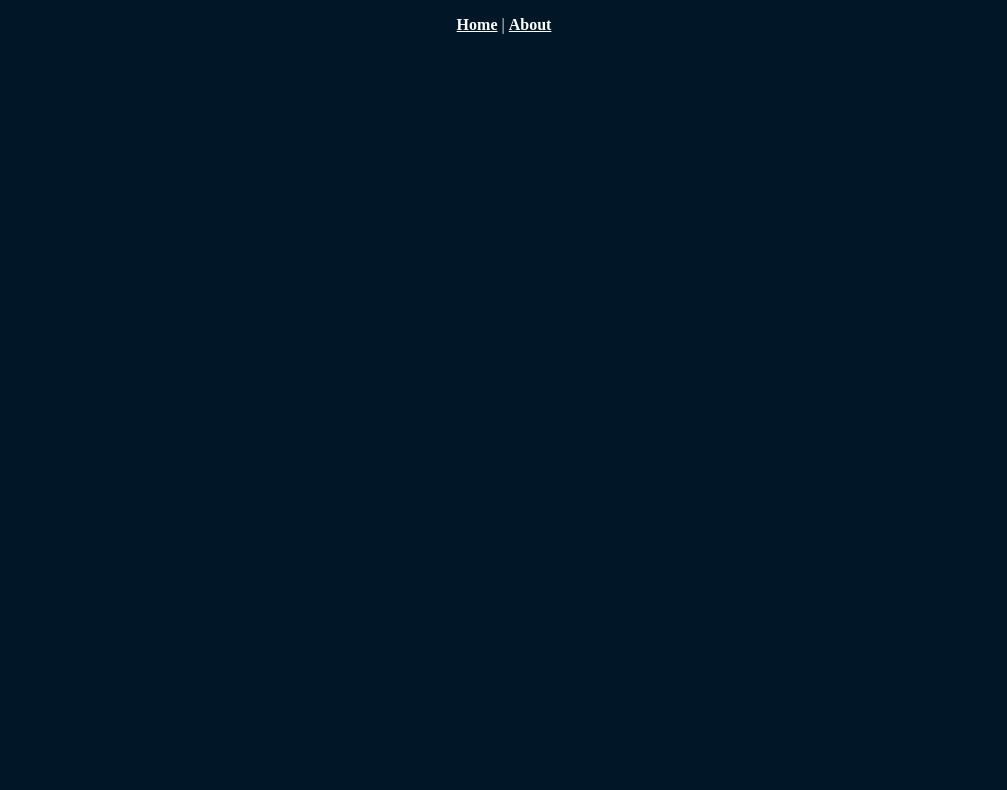
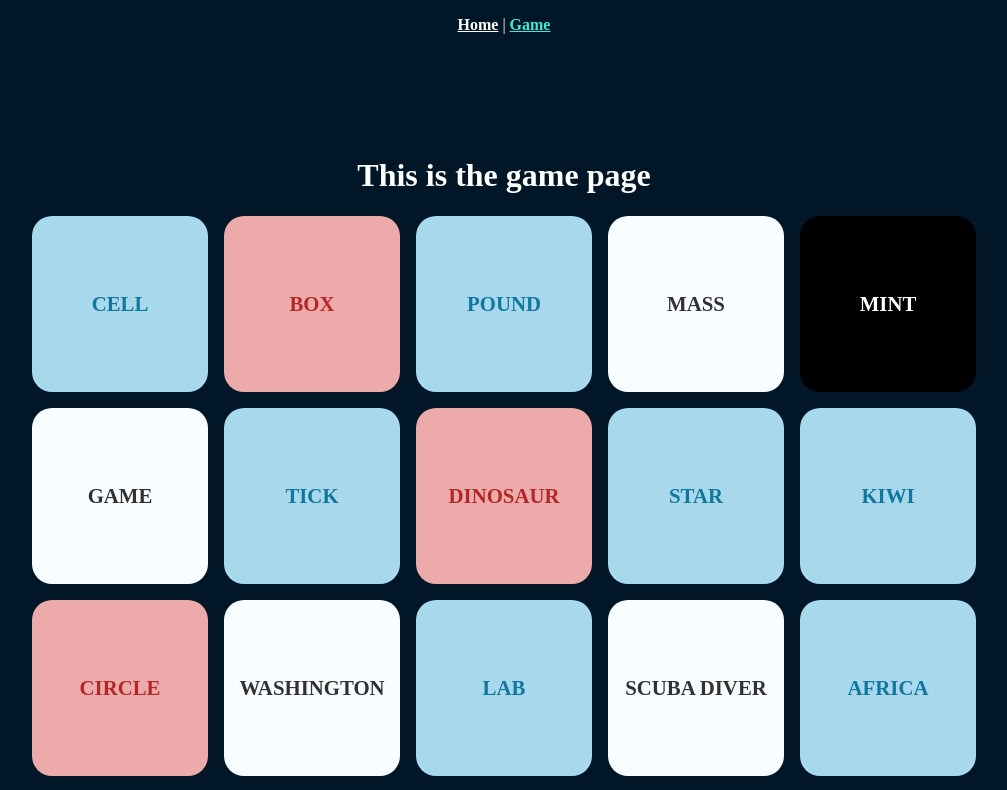
Before and after one commit to Syoongy/vue-codenames, a Vue app: page /#/game in a window 1280 px wide. Shown: the top 790 px of the page, without its empty margins (136-1143 px from the left). Built offline with nearby package versions, Linux system fonts and the light colour scheme.

Commit message:
Add game board and tiles

```diff
--- a/src/App.vue
+++ b/src/App.vue
@@ -2,7 +2,7 @@
   <div id="app">
     <div id="nav">
       <router-link to="/">Home</router-link>&nbsp;|
-      <router-link to="/about">About</router-link>
+      <router-link to="/game">Game</router-link>
     </div>
     <router-view id="content"/>
   </div>
--- /dev/null
+++ b/src/assets/defaultwords.json
@@ -0,0 +1,404 @@
+{
+  "val0": [
+    "AFRICA",
+    "AGENT",
+    "AIR",
+    "ALIEN",
+    "ALPS",
+    "AMAZON",
+    "AMBULANCE",
+    "AMERICA",
+    "ANGEL",
+    "ANTARCTICA",
+    "APPLE",
+    "ARM",
+    "ATLANTIS",
+    "AUSTRALIA",
+    "AZTEC",
+    "BACK",
+    "BALL",
+    "BAND",
+    "BANK",
+    "BAR",
+    "BARK",
+    "BAT",
+    "BATTERY",
+    "BEACH",
+    "BEAR",
+    "BEAT",
+    "BED",
+    "BEIJING",
+    "BELL",
+    "BELT",
+    "BERLIN",
+    "BERMUDA",
+    "BERRY",
+    "BILL",
+    "BLOCK",
+    "BOARD",
+    "BOLT",
+    "BOMB",
+    "BOND",
+    "BOOM",
+    "BOOT",
+    "BOTTLE",
+    "BOW",
+    "BOX",
+    "BRIDGE",
+    "BRUSH",
+    "BUCK",
+    "BUFFALO",
+    "BUG",
+    "BUGLE",
+    "BUTTON",
+    "CALF",
+    "CANADA",
+    "CAP",
+    "CAPITAL",
+    "CAR",
+    "CARD",
+    "CARROT",
+    "CASINO",
+    "CAST",
+    "CAT",
+    "CELL",
+    "CENTAUR",
+    "CENTER",
+    "CHAIR",
+    "CHANGE",
+    "CHARGE",
+    "CHECK",
+    "CHEST",
+    "CHICK",
+    "CHINA",
+    "CHOCOLATE",
+    "CHURCH",
+    "CIRCLE",
+    "CLIFF",
+    "CLOAK",
+    "CLUB",
+    "CODE",
+    "COLD",
+    "COMIC",
+    "COMPOUND",
+    "CONCERT",
+    "CONDUCTOR",
+    "CONTRACT",
+    "COOK",
+    "COPPER",
+    "COTTON",
+    "COURT",
+    "COVER",
+    "CRANE",
+    "CRASH",
+    "CRICKET",
+    "CROSS",
+    "CROWN",
+    "CYCLE",
+    "CZECH",
+    "DANCE",
+    "DATE",
+    "DAY",
+    "DEATH",
+    "DECK",
+    "DEGREE",
+    "DIAMOND",
+    "DICE",
+    "DINOSAUR",
+    "DISEASE",
+    "DOCTOR",
+    "DOG",
+    "DRAFT",
+    "DRAGON",
+    "DRESS",
+    "DRILL",
+    "DROP",
+    "DUCK",
+    "DWARF",
+    "EAGLE",
+    "EGYPT",
+    "EMBASSY",
+    "ENGINE",
+    "ENGLAND",
+    "EUROPE",
+    "EYE",
+    "FACE",
+    "FAIR",
+    "FALL",
+    "FAN",
+    "FENCE",
+    "FIELD",
+    "FIGHTER",
+    "FIGURE",
+    "FILE",
+    "FILM",
+    "FIRE",
+    "FISH",
+    "FLUTE",
+    "FLY",
+    "FOOT",
+    "FORCE",
+    "FOREST",
+    "FORK",
+    "FRANCE",
+    "GAME",
+    "GAS",
+    "GENIUS",
+    "GERMANY",
+    "GHOST",
+    "GIANT",
+    "GLASS",
+    "GLOVE",
+    "GOLD",
+    "GRACE",
+    "GRASS",
+    "GREECE",
+    "GREEN",
+    "GROUND",
+    "HAM",
+    "HAND",
+    "HAWK",
+    "HEAD",
+    "HEART",
+    "HELICOPTER",
+    "HIMALAYAS",
+    "HOLE",
+    "HOLLYWOOD",
+    "HONEY",
+    "HOOD",
+    "HOOK",
+    "HORN",
+    "HORSE",
+    "HORSESHOE",
+    "HOSPITAL",
+    "HOTEL",
+    "ICE",
+    "ICE CREAM",
+    "INDIA",
+    "IRON",
+    "IVORY",
+    "JACK",
+    "JAM",
+    "JET",
+    "JUPITER",
+    "KANGAROO",
+    "KETCHUP",
+    "KEY",
+    "KID",
+    "KING",
+    "KIWI",
+    "KNIFE",
+    "KNIGHT",
+    "LAB",
+    "LAP",
+    "LASER",
+    "LAWYER",
+    "LEAD",
+    "LEMON",
+    "LEPRECHAUN",
+    "LIFE",
+    "LIGHT",
+    "LIMOUSINE",
+    "LINE",
+    "LINK",
+    "LION",
+    "LITTER",
+    "LOCH NESS",
+    "LOCK",
+    "LOG",
+    "LONDON",
+    "LUCK",
+    "MAIL",
+    "MAMMOTH",
+    "MAPLE",
+    "MARBLE",
+    "MARCH",
+    "MASS",
+    "MATCH",
+    "MERCURY",
+    "MEXICO",
+    "MICROSCOPE",
+    "MILLIONAIRE",
+    "MINE",
+    "MINT",
+    "MISSILE",
+    "MODEL",
+    "MOLE",
+    "MOON",
+    "MOSCOW",
+    "MOUNT",
+    "MOUSE",
+    "MOUTH",
+    "MUG",
+    "NAIL",
+    "NEEDLE",
+    "NET",
+    "NEW YORK",
+    "NIGHT",
+    "NINJA",
+    "NOTE",
+    "NOVEL",
+    "NURSE",
+    "NUT",
+    "OCTOPUS",
+    "OIL",
+    "OLIVE",
+    "OLYMPUS",
+    "OPERA",
+    "ORANGE",
+    "ORGAN",
+    "PALM",
+    "PAN",
+    "PANTS",
+    "PAPER",
+    "PARACHUTE",
+    "PARK",
+    "PART",
+    "PASS",
+    "PASTE",
+    "PENGUIN",
+    "PHOENIX",
+    "PIANO",
+    "PIE",
+    "PILOT",
+    "PIN",
+    "PIPE",
+    "PIRATE",
+    "PISTOL",
+    "PIT",
+    "PITCH",
+    "PLANE",
+    "PLASTIC",
+    "PLATE",
+    "PLATYPUS",
+    "PLAY",
+    "PLOT",
+    "POINT",
+    "POISON",
+    "POLE",
+    "POLICE",
+    "POOL",
+    "PORT",
+    "POST",
+    "POUND",
+    "PRESS",
+    "PRINCESS",
+    "PUMPKIN",
+    "PUPIL",
+    "PYRAMID",
+    "QUEEN",
+    "RABBIT",
+    "RACKET",
+    "RAY",
+    "REVOLUTION",
+    "RING",
+    "ROBIN",
+    "ROBOT",
+    "ROCK",
+    "ROME",
+    "ROOT",
+    "ROSE",
+    "ROULETTE",
+    "ROUND",
+    "ROW",
+    "RULER",
+    "SATELLITE",
+    "SATURN",
+    "SCALE",
+    "SCHOOL",
+    "SCIENTIST",
+    "SCORPION",
+    "SCREEN",
+    "SCUBA DIVER",
+    "SEAL",
+    "SERVER",
+    "SHADOW",
+    "SHAKESPEARE",
+    "SHARK",
+    "SHIP",
+    "SHOE",
+    "SHOP",
+    "SHOT",
+    "SINK",
+    "SKYSCRAPER",
+    "SLIP",
+    "SLUG",
+    "SMUGGLER",
+    "SNOW",
+    "SNOWMAN",
+    "SOCK",
+    "SOLDIER",
+    "SOUL",
+    "SOUND",
+    "SPACE",
+    "SPELL",
+    "SPIDER",
+    "SPIKE",
+    "SPINE",
+    "SPOT",
+    "SPRING",
+    "SPY",
+    "SQUARE",
+    "STADIUM",
+    "STAFF",
+    "STAR",
+    "STATE",
+    "STICK",
+    "STOCK",
+    "STRAW",
+    "STREAM",
+    "STRIKE",
+    "STRING",
+    "SUB",
+    "SUIT",
+    "SUPERHERO",
+    "SWING",
+    "SWITCH",
+    "TABLE",
+    "TABLET",
+    "TAG",
+    "TAIL",
+    "TAP",
+    "TEACHER",
+    "TELESCOPE",
+    "TEMPLE",
+    "THEATER",
+    "THIEF",
+    "THUMB",
+    "TICK",
+    "TIE",
+    "TIME",
+    "TOKYO",
+    "TOOTH",
+    "TORCH",
+    "TOWER",
+    "TRACK",
+    "TRAIN",
+    "TRIANGLE",
+    "TRIP",
+    "TRUNK",
+    "TUBE",
+    "TURKEY",
+    "UNDERTAKER",
+    "UNICORN",
+    "VACUUM",
+    "VAN",
+    "VET",
+    "WAKE",
+    "WALL",
+    "WAR",
+    "WASHER",
+    "WASHINGTON",
+    "WATCH",
+    "WATER",
+    "WAVE",
+    "WEB",
+    "WELL",
+    "WHALE",
+    "WHIP",
+    "WIND",
+    "WITCH",
+    "WORM",
+    "YARD"
+  ]
+}
--- /dev/null
+++ b/src/components/GameBoard.vue
@@ -0,0 +1,107 @@
+<template>
+  <div id="gameboard">
+    <GameTile
+      :type="tile.type"
+      :is-flipped="tile.flipped"
+      :word="tile.word"
+      v-for="(tile, index) in tileArray"
+      :key="index"
+    />
+  </div>
+</template>
+
+<script>
+import wordsArray from "@/assets/defaultwords.json";
+const GameTile = () => import("./GameTile");
+export default {
+  components: { GameTile },
+  data() {
+    return {
+      turn: "",
+      tileArray: []
+    };
+  },
+  mounted() {
+    //Select 25 random words from the array
+    const selectedWords = this.selectWords();
+    //Assign red and blue team the words
+    this.tileArray = this.initTiles(selectedWords);
+  },
+  methods: {
+    selectWords() {
+      const wordArray = wordsArray.val0;
+      let selectedWordsArray = [];
+      let foundword = "";
+      //Get the 25 words
+      for (let index = 0; index < 25; index++) {
+        // Pick a random word from the pool
+        foundword = wordArray[Math.floor(Math.random() * wordArray.length)];
+        // If the word is already on the board, pick another
+        while (selectedWordsArray.includes(foundword)) {
+          foundword = wordArray[Math.floor(Math.random() * wordArray.length)];
+        }
+        selectedWordsArray.push(foundword);
+      }
+      return selectedWordsArray;
+    },
+    initTiles(selectedWords) {
+      //Assign who goes first
+      this.selectTeamTurn();
+      const retTileArray = [];
+      let changedTiles = [];
+      let tileIndex = this.selectRandomTile(selectedWords.length);
+      retTileArray.push({
+        word: selectedWords[tileIndex],
+        type: "death",
+        flipped: false
+      });
+      changedTiles.push(selectedWords[tileIndex]);
+      selectedWords.splice(tileIndex, 1);
+      let colour = this.turn;
+      for (let index = 0; index < 24; index++) {
+        if (changedTiles.length < 18) {
+          tileIndex = this.selectRandomTile(selectedWords.length);
+          while (changedTiles.includes(selectedWords[tileIndex]))
+            tileIndex = this.selectRandomTile(selectedWords.length);
+          retTileArray.push({
+            word: selectedWords[tileIndex],
+            type: colour,
+            flipped: false
+          });
+          changedTiles.push(selectedWords[tileIndex]);
+          selectedWords.splice(tileIndex, 1);
+          if (colour === "blue") colour = "red";
+          else colour = "blue";
+        } else {
+          retTileArray.push({
+            word: selectedWords.pop(),
+            type: "neutral",
+            flipped: false
+          });
+        }
+      }
+      retTileArray.sort(() => Math.random() - 0.5);
+      return retTileArray;
+    },
+    selectRandomTile(length) {
+      return Math.floor(Math.random() * length);
+    },
+    selectTeamTurn() {
+      let turn = "blue";
+      if (Math.random() < 0.5) turn = "red";
+      this.turn = turn;
+    }
+  }
+};
+</script>
+
+<style lang="scss" scoped>
+#gameboard {
+  margin: auto;
+  display: grid;
+  grid-gap: 1rem;
+  grid-template-columns: repeat(5, 11rem);
+  grid-template-rows: repeat(5, 11rem);
+  text-align: center;
+}
+</style>
--- /dev/null
+++ b/src/components/GameTile.vue
@@ -0,0 +1,50 @@
+<template>
+  <div class="gametile" :class="{flip: isFlipped}">
+    <div :class="type">
+      <p>
+        <b>{{word}}</b>
+      </p>
+    </div>
+  </div>
+</template>
+
+<script>
+export default {
+  props: ["type", "isFlipped", "word"]
+};
+</script>
+
+<style lang="scss" scoped>
+.gametile {
+  font-size: 1.3rem;
+  width: 100%;
+  height: 100%;
+  div {
+    border-radius: 20px;
+    width: 100%;
+    height: 100%;
+    display: flex;
+    align-items: center;
+    justify-content: center;
+  }
+}
+.death {
+  color: #fff;
+  background: #000;
+  border-color: #000;
+}
+.red {
+  color: #b32728;
+  background: rgb(236, 170, 170);
+  border-color: rgb(236, 170, 170);
+}
+.blue {
+  color: #11779f;
+  background: rgb(168, 216, 235);
+  border-color: rgb(168, 216, 235);
+}
+.neutral {
+  background: #f8fdff;
+  color: #323032;
+}
+</style>
--- a/src/router.js
+++ b/src/router.js
@@ -1,7 +1,7 @@
 import Vue from "vue";
 import Router from "vue-router";
 import Home from "./views/Home.vue";
-const About = () => import(/* webpackChunkName: "about" */ "./views/About.vue");
+const Game = () => import(/* webpackChunkName: "about" */ "./views/Game.vue");
 
 Vue.use(Router);
 
@@ -13,12 +13,12 @@ export default new Router({
       component: Home
     },
     {
-      path: "/about",
-      name: "about",
+      path: "/game",
+      name: "game",
       // route level code-splitting
       // this generates a separate chunk (about.[hash].js) for this route
       // which is lazy-loaded when the route is visited.
-      component: About
+      component: Game
     }
   ]
 });
--- a/src/views/About.vue
+++ /dev/null
@@ -1,5 +0,0 @@
-<template>
-  <div class="about">
-    <h1>This is an about page</h1>
-  </div>
-</template>
--- /dev/null
+++ b/src/views/Game.vue
@@ -0,0 +1,23 @@
+<template>
+  <div class="game">
+    <h1>This is the game page</h1>
+    <div id="gameboardwrapper">
+      <GameBoard/>
+    </div>
+  </div>
+</template>
+
+<script>
+const GameBoard = () => import("@/components/GameBoard");
+export default {
+  components: { GameBoard }
+};
+</script>
+
+<style lang="scss" scoped>
+#gameboardwrapper {
+  display: flex;
+  align-items: center;
+  justify-content: center;
+}
+</style>
--- a/src/views/Home.vue
+++ b/src/views/Home.vue
@@ -7,7 +7,7 @@
 
 <script>
 // @ is an alias to /src
-import CreateRoom from "@/components/CreateRoom";
+const CreateRoom = () => import("@/components/CreateRoom");
 
 export default {
   name: "home",
```
